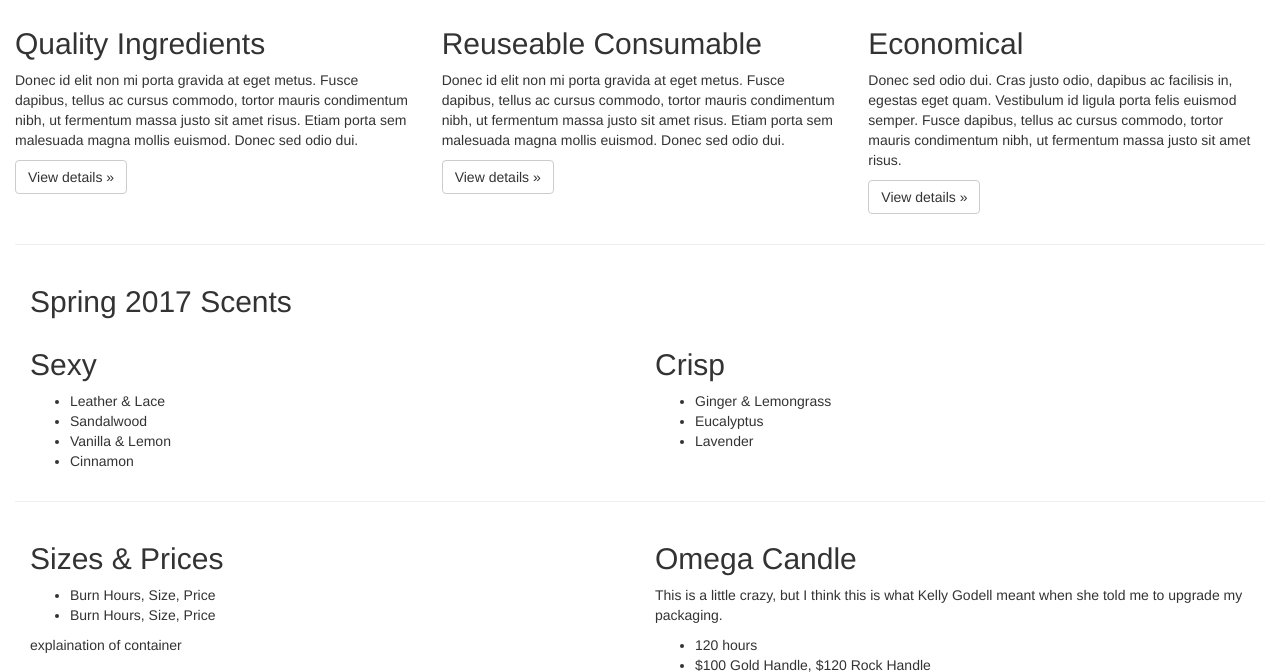
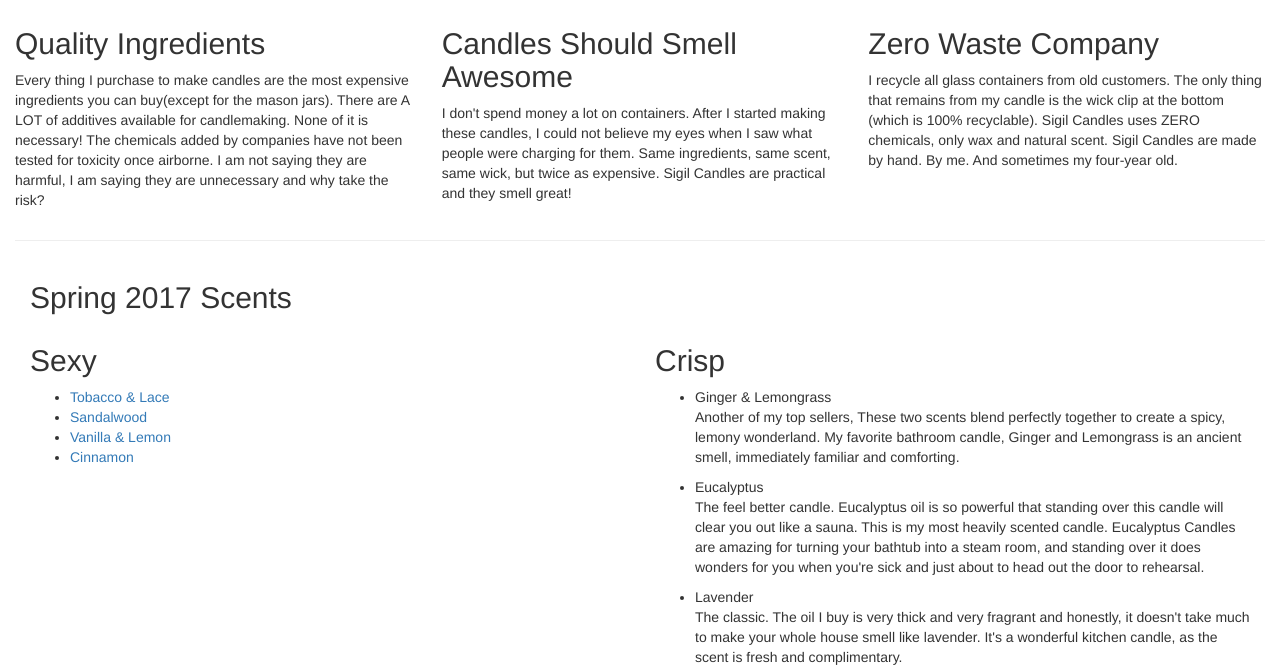
Before and after one commit to martaabba/sigilcandle2, a plain HTML site: page index.html in a window 1280 px wide. Shown: the part 1363-2035 px from the top of the page. Drawn offline with nearby package versions, Linux system fonts and the light colour scheme.

Commit message:
tool tips vs written out

```diff
--- a/index.html
+++ b/index.html
@@ -66,21 +66,29 @@
     <div class="container-fluid">
       <!-- Example row of columns -->
       <div class="row">
+
         <div class="col-md-4">
           <h2>Quality Ingredients</h2>
-          <p>Donec id elit non mi porta gravida at eget metus. Fusce dapibus, tellus ac cursus commodo, tortor mauris condimentum nibh, ut fermentum massa justo sit amet risus. Etiam porta sem malesuada magna mollis euismod. Donec sed odio dui. </p>
-          <p><a class="btn btn-default" href="#" role="button">View details &raquo;</a></p>
+          <p>Every thing I purchase to
+          make candles are the most expensive ingredients you can buy(except for the mason jars).
+          There are A LOT of additives available for candlemaking. None of it is necessary!  The chemicals added by companies have not been tested for toxicity once airborne. I am not saying they are harmful, I am saying they are unnecessary and why take the risk?</p>
         </div>
+
         <div class="col-md-4">
-          <h2>Reuseable Consumable</h2>
-          <p>Donec id elit non mi porta gravida at eget metus. Fusce dapibus, tellus ac cursus commodo, tortor mauris condimentum nibh, ut fermentum massa justo sit amet risus. Etiam porta sem malesuada magna mollis euismod. Donec sed odio dui. </p>
-          <p><a class="btn btn-default" href="#" role="button">View details &raquo;</a></p>
+          <h2>Candles Should Smell Awesome</h2>
+          <p>I don't spend money a lot on containers. After I started making these candles, I could not believe my eyes when I saw
+          what people were charging for them. Same ingredients, same scent, same wick, but
+          twice as expensive.  Sigil Candles are practical and they smell great! </p>
+        </div>
+
+
+        <div class="col-md-4">
+          <h2>Zero Waste Company</h2>
+          <p>I recycle all glass containers from old customers. The only thing that remains from my candle is the wick clip at the bottom (which is 100% recyclable).
+Sigil Candles uses ZERO chemicals, only wax and natural scent.
+Sigil Candles are made by hand. By me. And sometimes my four-year old.</p>
        </div>
-        <div class="col-md-4">
-          <h2>Economical</h2>
-          <p>Donec sed odio dui. Cras justo odio, dapibus ac facilisis in, egestas eget quam. Vestibulum id ligula porta felis euismod semper. Fusce dapibus, tellus ac cursus commodo, tortor mauris condimentum nibh, ut fermentum massa justo sit amet risus.</p>
-          <p><a class="btn btn-default" href="#" role="button">View details &raquo;</a></p>
-        </div>
+
       </div>
 
       <hr>
@@ -91,18 +99,34 @@
           <div class="col-md-6">
             <h2>Sexy</h2>
               <ul>
-                <li>Leather & Lace</li>
-                <li>Sandalwood</li>
-                <li>Vanilla & Lemon</li>
-                <li>Cinnamon</li>
+                <li><a href="#" title="Elements of Tobacco (duh), Stargazer flowers,
+Vanilla and lemon. The scent profile is dense and complicated, but the scent itself is sexy and inviting. My favorite
+bedroom candle." id="TobaccoLace">Tobacco & Lace</a></li>
+                <li><a href="#" title="It's the perfect meld of expectations and reality. Sandalwood is
+mysterious, floral, outdoorsy and sexy as hell." id="Sandalwood">Sandalwood</a></li>
+                <li><a href="#" title="Vanilla is my most popular candle. Not many people understand why that is until they smell it.
+Dark tahitian vanila beans are distilled into an oil that is so thick and fragrant I have to handle it with gloves.
+No lie." id="VanillaLemon">Vanilla & Lemon</a></li>
+                <li><a href="#" title="Cinnamon is much like vanilla to people I meet. They don't understand how amazing cinnamon smells until they
+take the lid off for the first time. Cinnamon is a powerful scent that fills a room very quickly. It is spicy and warm
+and smells like Christmas in the spring." id="Cinnamon">Cinnamon</a></li>
               </ul>
           </div>
           <div class="col-md-6">
             <h2>Crisp</h2>
               <ul>
                 <li>Ginger & Lemongrass</li>
+                <p>Another of my top sellers, These two scents blend perfectly together to create a spicy, lemony wonderland.
+My favorite bathroom candle, Ginger and Lemongrass is an ancient smell, immediately familiar and comforting.</p>
                 <li>Eucalyptus</li>
+                <p>The feel better candle. Eucalyptus oil is so powerful that standing over this candle will clear you out like a sauna.
+This is my most heavily scented candle. Eucalyptus Candles are amazing
+for turning your bathtub into a steam room, and standing over it does wonders for you when you're sick and just about to head out
+the door to rehearsal.</p>
                 <li>Lavender</li>
+                <p>The classic. The oil I buy is very thick and very fragrant and
+honestly, it doesn't take much to make your whole house smell like lavender. It's a wonderful kitchen candle, as the scent is fresh
+and complimentary.</p>
               </ul>
           </div>
         </div>
@@ -115,10 +139,11 @@
           <div class="col-md-6">
              <h2>Sizes & Prices</h2>
               <ul>
-                <li>Burn Hours, Size, Price </li>
-                <li>Burn Hours, Size, Price</li>
+                <li>80 Burn Hours, Size, Price </li>
+                <li>140 Burn Hours, Size, Price</li>
+                <li>Return Container for Discount on Next Purchase</li>
               </ul>
-              <p>explaination of container</p>
+              <p>I use mason jars because they are consistent, hold up to heat, and can be easily recycled, unlike other glass options out there.</p>
           </div>
 
           <div class="col-md-6">
@@ -132,13 +157,14 @@
               </ul>
               <p>These boxes are solid marble and are the most gorgeous things I've ever seen in my miserable life. They weigh about ten pounds and were designed by Eduardo Garza. I've decided to turn them into high end candles that look amazing on a night side stand.</p>
           </div>
-            <carousel of images></carousel>
         </div>
       </div>
 
 
 
       <hr>
+
+      <carousel going here></carousel>
 
       <div class="container-fluid">
         <div class="row">
@@ -163,10 +189,12 @@
     </div> <!-- /container -->
 
     <!-- jQuery (necessary for Bootstrap's JavaScript plugins) -->
+
     <script src="https://ajax.googleapis.com/ajax/libs/jquery/1.12.4/jquery.min.js"></script>
 
+    <!--boostrap core js-->
+    <script src="https://maxcdn.bootstrapcdn.com/bootstrap/3.3.7/js/bootstrap.min.js"></script>
     <!-- Include all compiled plugins (below), or include individual files as needed -->
-    <script src="https://maxcdn.bootstrapcdn.com/bootstrap/3.3.7/js/bootstrap.min.js"></script>
     <script src="js/scripts.js"></script>
   </body>
 </html>
--- a/js/scripts.js
+++ b/js/scripts.js
@@ -1,3 +1,6 @@
+/*global $*/
+
+
 $(document).ready(function(){
 
 // Smooth scrolling
@@ -13,21 +16,30 @@ $(document).ready(function(){
   });
 
  // Tooltips
-  $(function () {
-    $('[data-toggle="tooltip"]').tooltip();
-  });
+    $(function () {
+      $('#TobaccoLace').tooltip();
+      });
+    $(function () {
+      $('#Sandalwood').tooltip();
+      });
+    $(function () {
+      $('#VanillaLemon').tooltip();
+      });
+    $(function () {
+      $('#Cinnamon').tooltip();
+      });
 
   // IE10 viewport hack for Surface/desktop Windows 8 bugs
   // Copyright 2014-2015 Twitter, Inc.
   // Licensed under MIT (https://github.com/twbs/bootstrap/blob/master/LICENSE)
   if (navigator.userAgent.match(/IEMobile\/10\.0/)) {
-    var msViewportStyle = document.createElement('style')
+    var msViewportStyle = document.createElement('style');
     msViewportStyle.appendChild(
      document.createTextNode(
       '@-ms-viewport{width:auto!important}'
       )
-    )
-    document.querySelector('head').appendChild(msViewportStyle)
+    );
+    document.querySelector('head').appendChild(msViewportStyle);
   }
 
 
```
